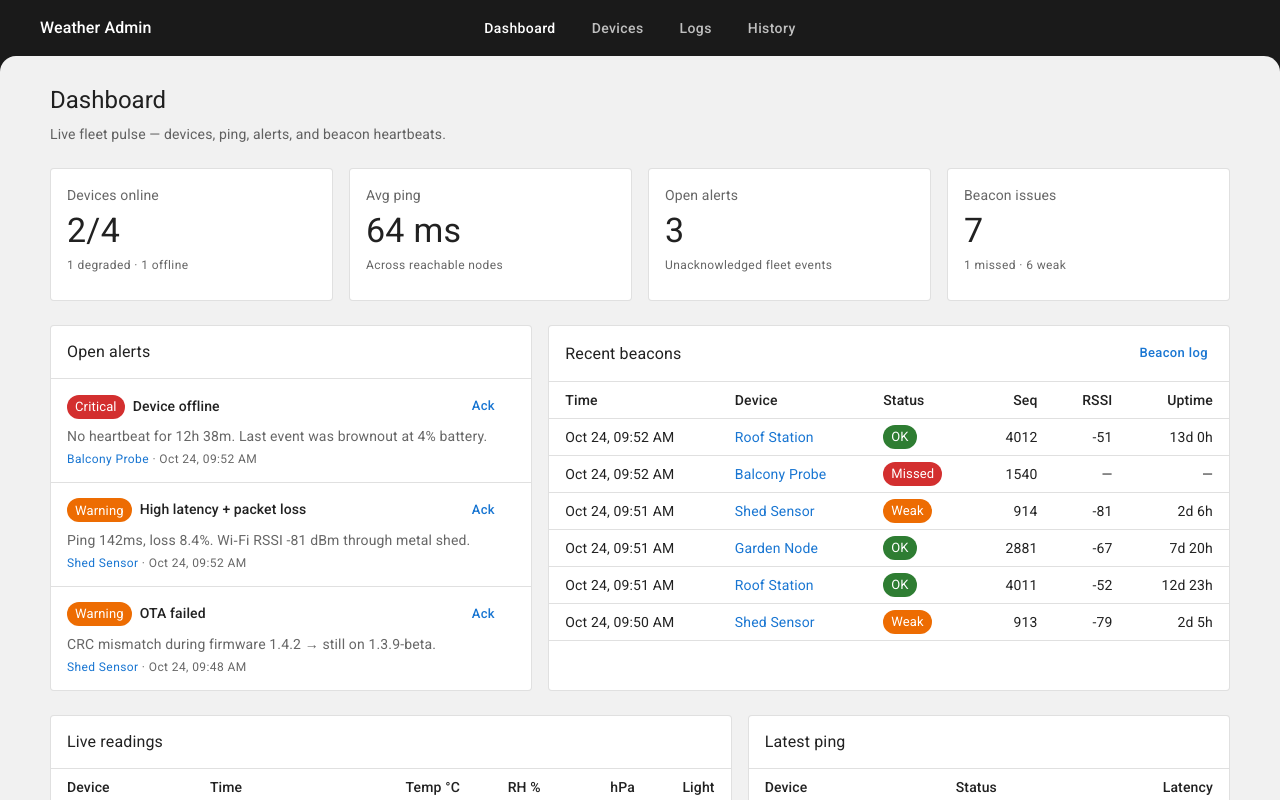
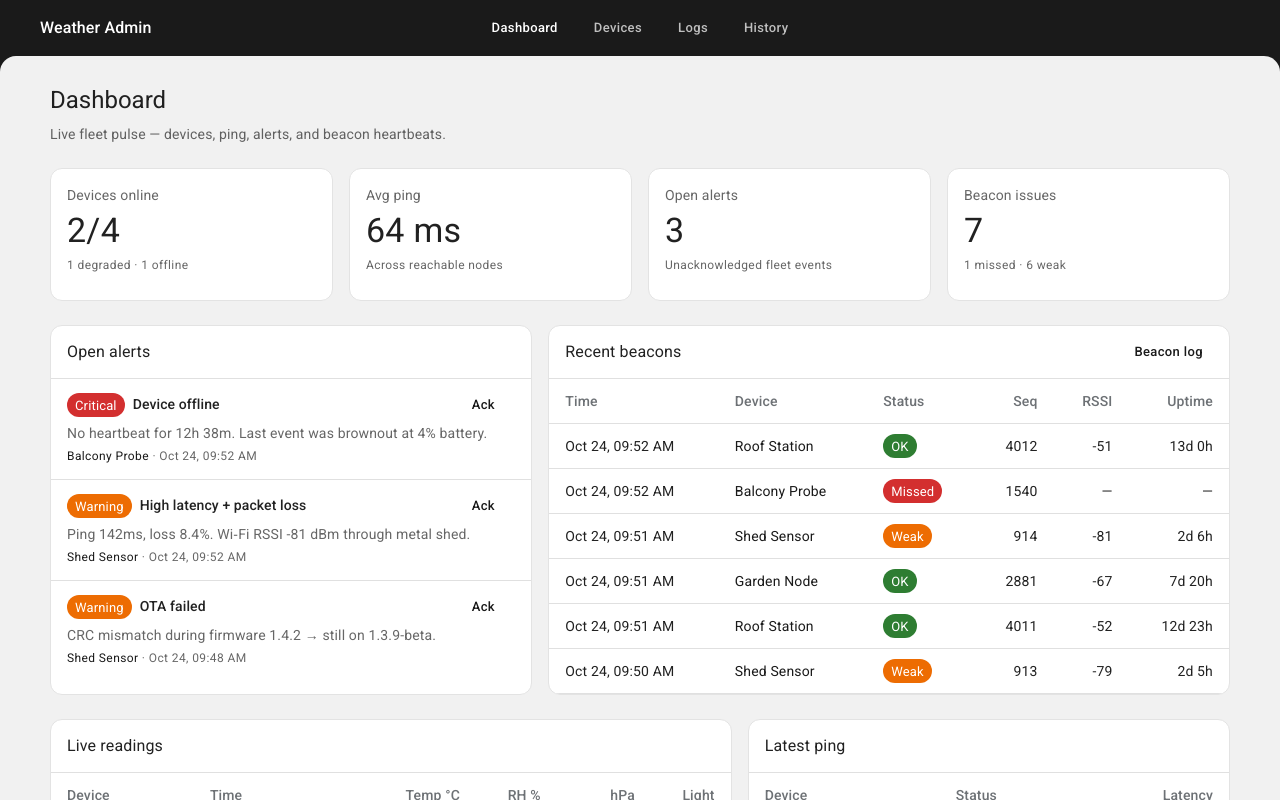
Before and after one commit to raiyansarker/weather-station, a React (Vite) app in the folder admin/: page / in a window 1280 px wide. Shown: the top 800 px of the page. Built offline with nearby package versions, Linux system fonts and the light colour scheme; some icons are missing.

Commit message:
style(admin): use black compact MUI buttons
Tighter padding and near-black actions keep primary CTAs dense
without drowning the light content well.

```diff
--- a/admin/src/theme/theme.ts
+++ b/admin/src/theme/theme.ts
@@ -1,16 +1,20 @@
 import { createTheme } from '@mui/material/styles'
 
+/** Material UI + Shopify-style shell. Black compact actions. */
 export const theme = createTheme({
   palette: {
     mode: 'light',
     primary: {
-      main: '#1976d2',
+      main: '#1a1a1a',
+      dark: '#000000',
+      light: '#333333',
+      contrastText: '#ffffff',
     },
     secondary: {
-      main: '#9c27b0',
+      main: '#6d7175',
     },
     background: {
-      default: '#f5f5f5',
+      default: '#f1f1f1',
       paper: '#ffffff',
     },
   },
@@ -18,18 +22,121 @@ export const theme = createTheme({
     fontFamily: '"Roboto", "Helvetica", "Arial", sans-serif',
     button: {
       textTransform: 'none',
+      fontWeight: 500,
+      fontSize: '0.8125rem',
+      lineHeight: 1.2,
     },
   },
+  shape: {
+    borderRadius: 8,
+  },
   components: {
-    MuiAppBar: {
+    MuiButton: {
       defaultProps: {
-        elevation: 4,
-        color: 'inherit',
+        disableRipple: true,
+        disableElevation: true,
+        size: 'small',
       },
       styleOverrides: {
         root: {
-          backgroundColor: '#000000',
-          color: '#ffffff',
+          minHeight: 28,
+          paddingInline: 10,
+          paddingBlock: 4,
+          borderRadius: 6,
+          boxShadow: 'none',
+          lineHeight: 1.25,
+        },
+        sizeSmall: {
+          minHeight: 28,
+          paddingInline: 10,
+          paddingBlock: 4,
+          fontSize: '0.8125rem',
+        },
+        sizeMedium: {
+          minHeight: 30,
+          paddingInline: 12,
+          paddingBlock: 5,
+        },
+        contained: {
+          backgroundColor: '#1a1a1a',
+          color: '#fff',
+          '&:hover': {
+            backgroundColor: '#000',
+            boxShadow: 'none',
+          },
+          '&.Mui-disabled': {
+            backgroundColor: '#e3e3e3',
+            color: '#8c9196',
+          },
+        },
+        containedPrimary: {
+          backgroundColor: '#1a1a1a',
+          '&:hover': { backgroundColor: '#000' },
+        },
+        outlined: {
+          borderColor: '#1a1a1a',
+          color: '#1a1a1a',
+          backgroundColor: 'transparent',
+          paddingInline: 9,
+          '&:hover': {
+            borderColor: '#000',
+            backgroundColor: 'rgba(26,26,26,0.04)',
+          },
+        },
+        outlinedPrimary: {
+          borderColor: '#1a1a1a',
+          color: '#1a1a1a',
+        },
+        text: {
+          color: '#1a1a1a',
+          minHeight: 28,
+          paddingInline: 8,
+          '&:hover': {
+            backgroundColor: 'rgba(26,26,26,0.04)',
+          },
+        },
+        textInherit: {
+          color: 'inherit',
+          '&:hover': {
+            backgroundColor: 'transparent',
+            color: 'inherit',
+          },
+        },
+        startIcon: {
+          marginRight: 4,
+          marginLeft: -2,
+          '& > *:nth-of-type(1)': { fontSize: 16 },
+        },
+      },
+    },
+    MuiIconButton: {
+      defaultProps: {
+        disableRipple: true,
+        size: 'small',
+      },
+      styleOverrides: {
+        root: {
+          padding: 6,
+        },
+      },
+    },
+    MuiPaper: {
+      styleOverrides: {
+        outlined: {
+          borderRadius: 12,
+          borderColor: '#e3e3e3',
+        },
+      },
+    },
+    MuiTableCell: {
+      styleOverrides: {
+        root: {
+          paddingTop: 10,
+          paddingBottom: 10,
+        },
+        head: {
+          fontWeight: 500,
+          color: '#6d7175',
         },
       },
     },
```
